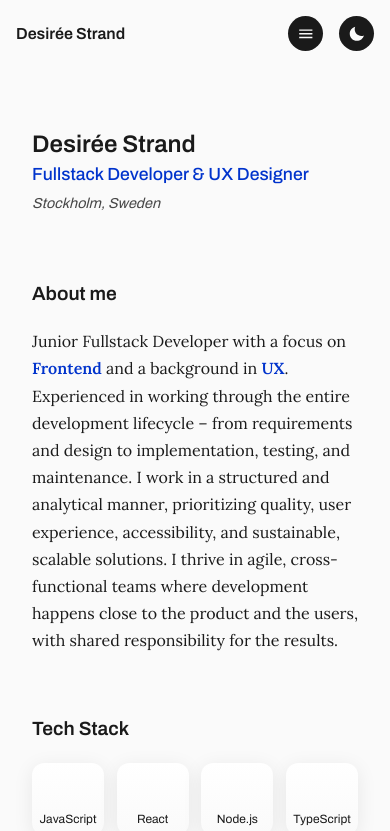
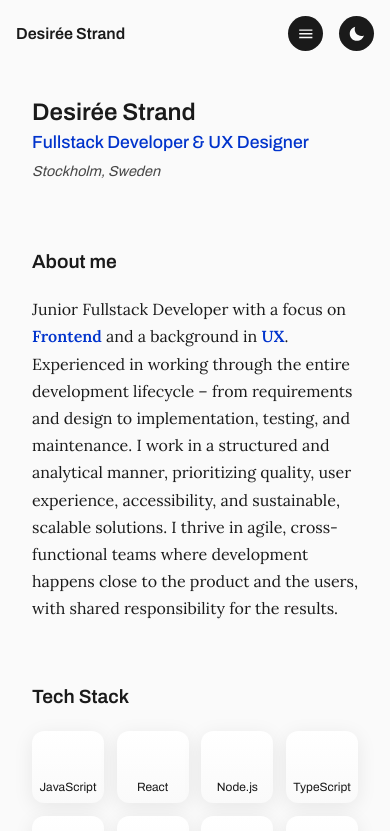
Before and after one commit to desireestrand/desireestrand.github.io, a React (Vite) app: page /about in a window 390 px wide. Shown: the top 831 px of the page. Built offline with nearby package versions, Linux system fonts and the light colour scheme; some icons are missing.

Commit message:
add responsive design to about page

```diff
--- a/src/pages/AboutPage/AboutPage.module.css
+++ b/src/pages/AboutPage/AboutPage.module.css
@@ -144,3 +144,9 @@
   color: var(--primary-color);
   font-weight: 600;
 }
+
+@media (max-width: 455px) {
+  .wrapper {
+    padding: 2rem 1rem 2rem;
+  }
+}
```
